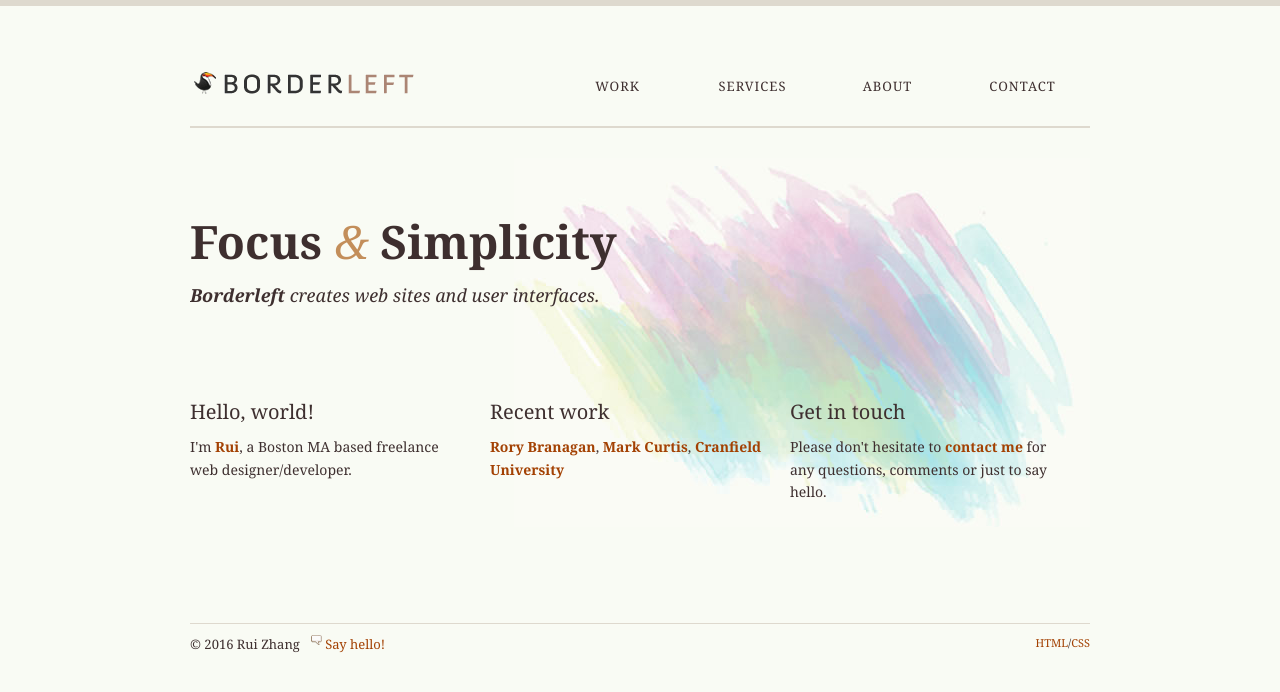
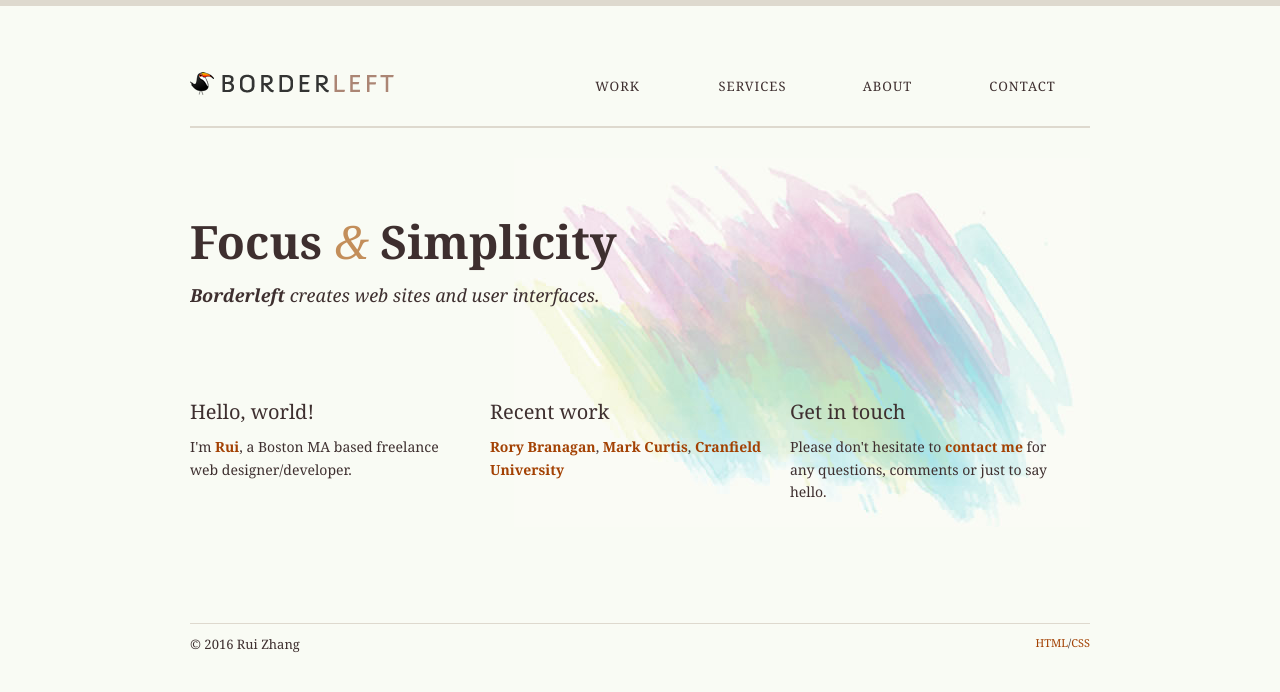
Before and after one commit to borderleft/borderleft.github.io, a Jekyll site: the page built from index.html, in a window 1280 px wide. Shown: the top 692 px of the page. Built offline with Jekyll 4.4.1, drawn with Linux system fonts in a browser that asks for light colours.

Commit message:
Update logo

```diff
--- a/_layouts/default.html
+++ b/_layouts/default.html
@@ -37,7 +37,7 @@
 
     <ul>
         <li class="meta"><a href="http://validator.w3.org/check?uri=referer">HTML</a>/<a href="http://jigsaw.w3.org/css-validator/check/referer">CSS</a></li>
-        <li class="info">&copy; {{ site.time | date: '%Y' }} Rui Zhang <a href="/contact/">Say hello!</a></li>
+        <li class="info">&copy; {{ site.time | date: '%Y' }} Rui Zhang</li>
     </ul>
 
 </footer>
--- a/assets/css/adapt.css
+++ b/assets/css/adapt.css
@@ -67,3 +67,7 @@
     .nav{padding-bottom:20px;}
     .footer .meta{display:none;}
 }
+
+@media (-webkit-min-device-pixel-ratio:2), (min-resolution:192dpi) {
+    .logo {background:url(../img/logo2x.png) 0 0 no-repeat;background-size:100%;}
+}
--- a/assets/css/main.css
+++ b/assets/css/main.css
@@ -117,17 +117,17 @@
 -------------------------------------------------- */
 
 .logo {
-    background: url(../img/logo.gif) 0 0 no-repeat;
+    background: url(../img/logo.png) 0 0 no-repeat;
     text-indent: -9999px;
     display: block;
     margin-top: -4px;
     float: left;
-    width: 228px;
-    height: 24px;
+    width: 204px;
+    height: 23px;
 }
 
 .logo:hover {
-    background-position: 0 -24px;
+    background-position: 0 -23px;
 }
 
 .nav {
```
Also changed, not shown: assets/img/logo.png (added), assets/img/logo2x.png (added).
